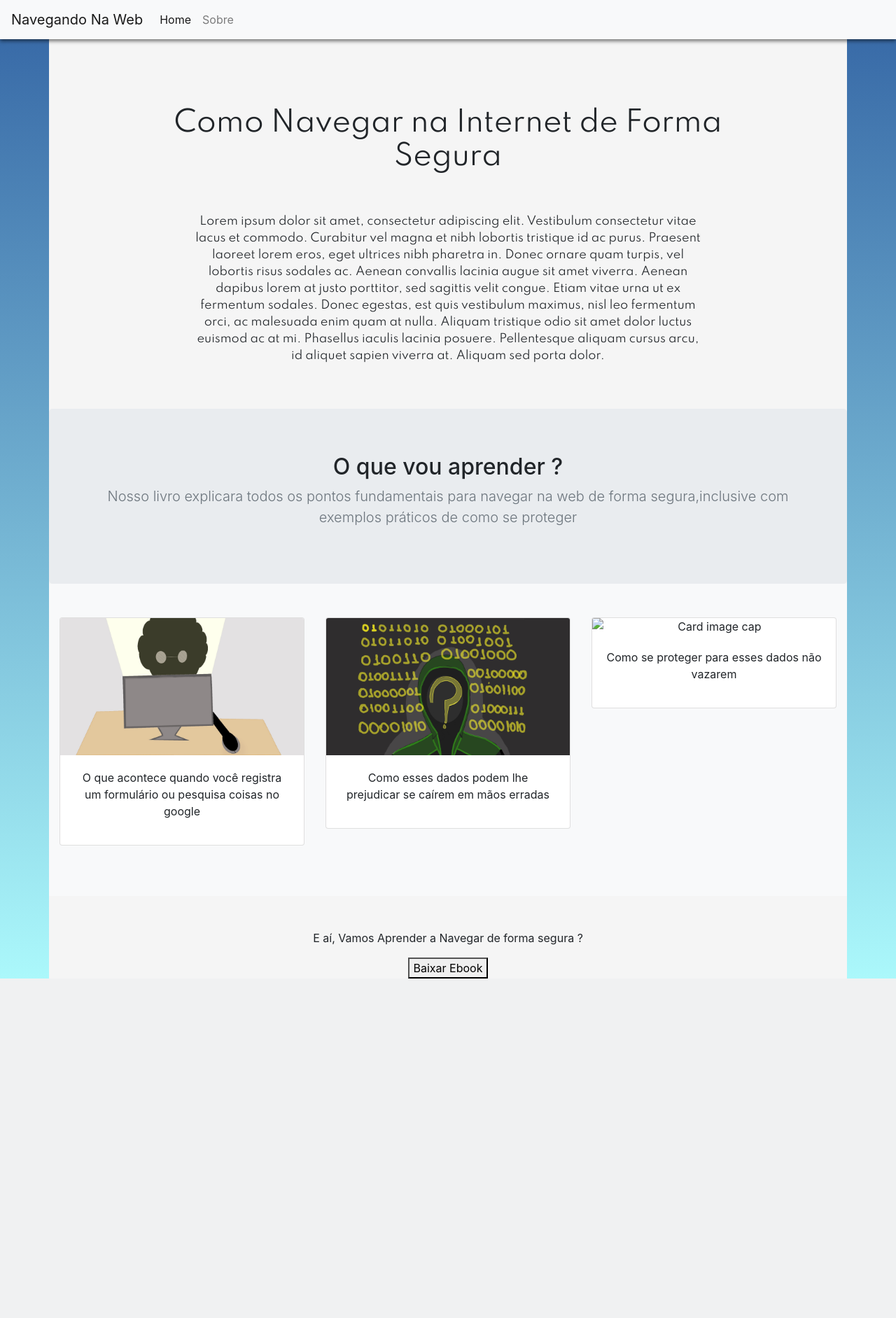
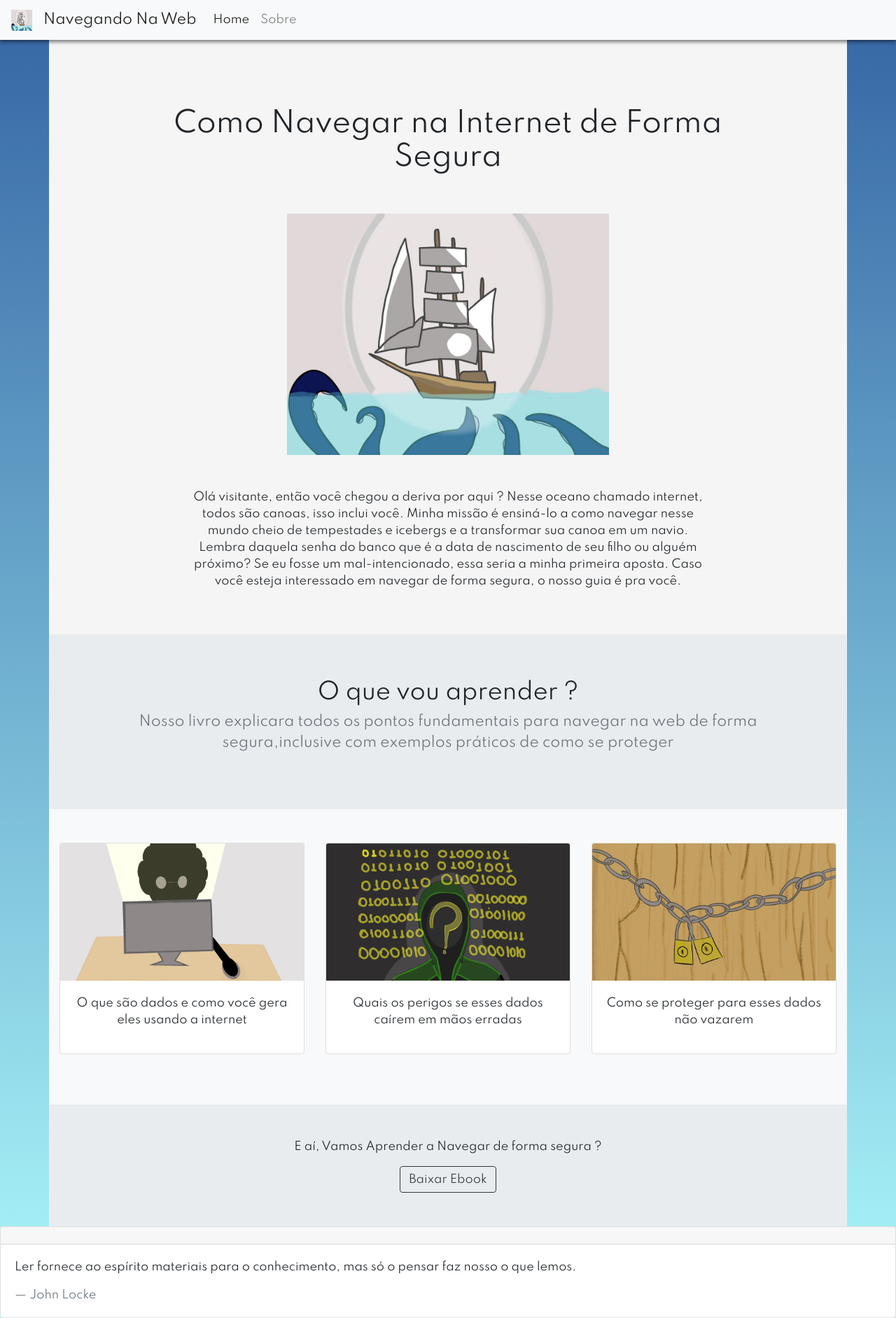
Before and after one commit to LucasEduardoRomero/navegandonaweb, a PHP site: page / in a window 1280 px wide. Shown: the whole page at 70% size. Before the commit the page ends 1398 px from the top, so only its background shows below. Run offline with PHP 8.4, Linux system fonts and the light colour scheme; some libraries are stand-ins or nearby versions.

Commit message:
Finalizando logo,textos e citaçao rodape

```diff
--- a/index.html
+++ b/index.html
@@ -18,6 +18,9 @@
   </head>
   <body>
     <nav id='home_navbar' class="navbar navbar-expand-lg navbar-light bg-light">
+          <a class="navbar-brand" href="#">
+            <img src="images/logo.jpg" width="30" height="30" alt="">
+          </a>
           <a class="navbar-brand" href="#">Navegando Na Web</a>
           <button class="navbar-toggler" type="button" data-toggle="collapse" data-target="#navbarSupportedContent" aria-controls="navbarSupportedContent" aria-expanded="false" aria-label="Toggle navigation">
             <span class="navbar-toggler-icon"></span>
@@ -44,20 +47,30 @@
                 </h1>
               </div>
         </div>
+        <div id='logo' class = 'row'>
+          <div class="col-10 col-sm-10 mt-5 mr-auto ml-auto" id ="home_intro">
+            <img id='img_logo' src="images/logo.jpg" class="img-fluid" alt="Image">
+          </div>
+        </div>
         <div class = 'row'>
           <div class="col-10 col-md-8 mt-5 mb-5 mr-auto ml-auto" id ="home_intro">
             <p id="intro_text">
-            Lorem ipsum dolor sit amet, consectetur adipiscing elit. Vestibulum consectetur vitae lacus et commodo. Curabitur vel magna et nibh lobortis tristique id ac purus. Praesent laoreet lorem eros, eget ultrices nibh pharetra in. Donec ornare quam turpis, vel lobortis risus sodales ac. Aenean convallis lacinia augue sit amet viverra. Aenean dapibus lorem at justo porttitor, sed sagittis velit congue. Etiam vitae urna ut ex fermentum sodales. Donec egestas, est quis vestibulum maximus, nisl leo fermentum orci, ac malesuada enim quam at nulla. Aliquam tristique odio sit amet dolor luctus euismod ac at mi. Phasellus iaculis lacinia posuere. Pellentesque aliquam cursus arcu, id aliquet sapien viverra at. Aliquam sed porta dolor.
-
-
+              Olá visitante, então você chegou a deriva por aqui ?
+              Nesse oceano chamado internet, todos são canoas, isso inclui você.
+              Minha missão é ensiná-lo a como navegar nesse mundo cheio de tempestades
+              e icebergs e a transformar sua canoa em um navio.
+              Lembra daquela senha do banco que é a data de nascimento
+              de seu filho ou alguém próximo? Se eu fosse um mal-intencionado,
+              essa seria a minha primeira aposta.
+              Caso você esteja interessado em navegar de forma segura, o nosso guia é pra você.
             </p>
         </div>
         </div>
         <div class='row'>
           <section class="jumbotron text-center">
             <div class="container">
-              <h2 class="jumbotron-heading">O que vou aprender ?</h2>
-              <p class="lead text-muted">Nosso livro explicara todos os pontos fundamentais para navegar na web de forma segura,inclusive com exemplos práticos de como se proteger</p>
+              <h2 class="jumbotron-heading spartan">O que vou aprender ?</h2>
+              <p class="lead text-muted spartan">Nosso livro explicara todos os pontos fundamentais para navegar na web de forma segura,inclusive com exemplos práticos de como se proteger</p>
             </div>
           </section>
         </div>
@@ -69,7 +82,7 @@
                         <div class="card mb-4 box-shadow">
                           <img class="card-img-top" src="images/pass1.jpg" alt="Card image cap">
                           <div class="card-body">
-                            <p class="card-text">O que acontece quando você registra um formulário ou pesquisa coisas no google</p>
+                            <p class="card-text spartan">O que são dados e como você gera eles usando a internet</p>
                             <div class="d-flex justify-content-between align-items-center">
                             </div>
                           </div>
@@ -79,7 +92,7 @@
                         <div class="card mb-4 box-shadow">
                           <img class="card-img-top" src="images/pass2.jpg" alt="Card image cap">
                           <div class="card-body">
-                            <p class="card-text">Como esses dados podem lhe prejudicar se caírem em mãos erradas</p>
+                            <p class="card-text spartan">Quais os perigos se esses dados caírem em mãos erradas</p>
                             <div class="d-flex justify-content-between align-items-center">
                             </div>
                           </div>
@@ -87,9 +100,9 @@
                       </div>
                       <div class="col-md-4">
                         <div class="card mb-4 box-shadow">
-                          <img class="card-img-top" data-src="holder.js/100px225?theme=thumb&bg=55595c&fg=eceeef&text=Thumbnail" alt="Card image cap">
+                          <img class="card-img-top" src="images/pass3.jpg" alt="Card image cap">
                           <div class="card-body">
-                            <p class="card-text">Como se proteger para esses dados não vazarem</p>
+                            <p class="card-text spartan">Como se proteger para esses dados não vazarem</p>
                             <div class="d-flex justify-content-between align-items-center">
                             </div>
                           </div>
@@ -99,16 +112,30 @@
                     </div>
                 </div>
         </div>
-
         <div class='row'>
-            <div class="col-10 col-md-12 mt-5 mr-auto ml-auto" id ="home_mkt">
+            <div id='home_mkt' class="col-10 col-md-12 pt-5 pb-5 mr-auto ml-auto">
                 <p id="mkt_text">
                   E aí, Vamos Aprender a Navegar de forma segura ?
                 </p>
-                <button>Baixar Ebook</button>
+                <button type="button" class="btn btn-outline-dark">Baixar Ebook</button>
+
             </div>
         </div>
       </div>
+    </main>
+    <footer>
+        <div class="card">
+            <div class="card-header">
+
+            </div>
+            <div class="card-body">
+              <blockquote class="blockquote mb-0">
+                <p id='cite'>Ler fornece ao espírito materiais para o conhecimento, mas só o pensar faz nosso o que lemos.</p>
+                <footer class="blockquote-footer">John Locke</footer>
+              </blockquote>
+            </div>
+          </div>
+    </footer>
 
 
 
@@ -122,5 +149,6 @@
     <script src="https://code.jquery.com/jquery-3.2.1.slim.min.js" integrity="sha384-KJ3o2DKtIkvYIK3UENzmM7KCkRr/rE9/Qpg6aAZGJwFDMVNA/GpGFF93hXpG5KkN" crossorigin="anonymous"></script>
     <script src="https://cdnjs.cloudflare.com/ajax/libs/popper.js/1.12.9/umd/popper.min.js" integrity="sha384-ApNbgh9B+Y1QKtv3Rn7W3mgPxhU9K/ScQsAP7hUibX39j7fakFPskvXusvfa0b4Q" crossorigin="anonymous"></script>
     <script src="https://maxcdn.bootstrapcdn.com/bootstrap/4.0.0/js/bootstrap.min.js" integrity="sha384-JZR6Spejh4U02d8jOt6vLEHfe/JQGiRRSQQxSfFWpi1MquVdAyjUar5+76PVCmYl" crossorigin="anonymous"></script>
+
   </body>
 </html>
--- a/style/style.css
+++ b/style/style.css
@@ -1,4 +1,5 @@
 body{
+    font-family: 'spartan'!important;
     background-color: rgb(52,101,164);
     background-image: linear-gradient(rgb(52,101,164),rgb(171,248,251));
 }
@@ -20,3 +21,15 @@ body{
 .jumbotron{
     margin-bottom: 0px!important;
 }
+.spartan{
+    font-family: spartan!important;
+}
+#home_mkt{
+    background-color: #e9ecef;
+}
+#img_logo{
+    max-width: 50%;
+}
+#cite{
+    font-size: 1rem!important;
+}
```
Also changed, not shown: images/logo.jpg (added), images/pass3.jpg (added).
